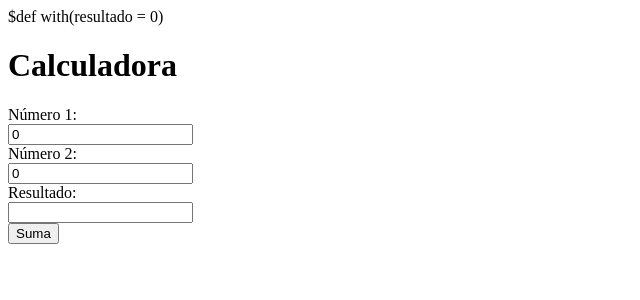
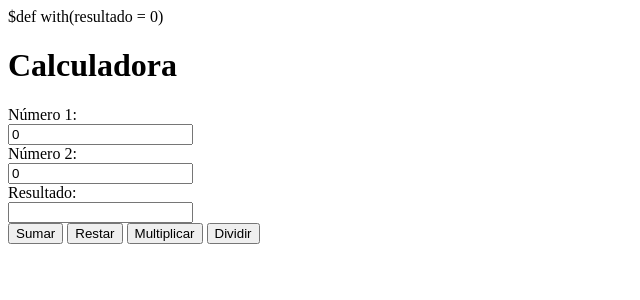
Before and after one commit to lolitec/introduccion_web.py, a Python web app: template aplicaciones_web/calculadora/templates/calculadora.html in a window 1280 px wide. Shown: the top 300 px of the page, without its empty margins (0-640 px from the left). Run offline with Jinja, Linux system fonts and the light colour scheme; the template is opened without the code that fills it, so the values that code supplies are empty.

Commit message:
UPDATED calculadora añadi botones para restar, multiplicar y dividir

```diff
--- a/aplicaciones_web/calculadora/templates/calculadora.html
+++ b/aplicaciones_web/calculadora/templates/calculadora.html
@@ -17,7 +17,10 @@ $def with(resultado = 0)
         <input type="number" name="inp_numero2" id="inp_numero2" value=0><br>
         <label for="inp_resultado" name="lbl_resultado">Resultado:</label><br>
         <input type="number" name="inp_resultado" id="inp_resultado" value=$resultado readonly><br>
-        <button type="submit" name="btn_operacion" value="suma">Suma</button>
+        <button type="submit" name="btn_su" value="suma">Sumar</button>
+        <button type="submit" name="btn_re" value="resta">Restar</button>
+        <button type="submit" name="btn_mu" value="multiplicacion">Multiplicar</button>
+        <button type="submit" name="btn_di" value="division">Dividir</button>
     </form>
 </body>
 </html>
```
Also changed, not shown: aplicaciones_web/calculadora/app.py (+13 -1 lines).
